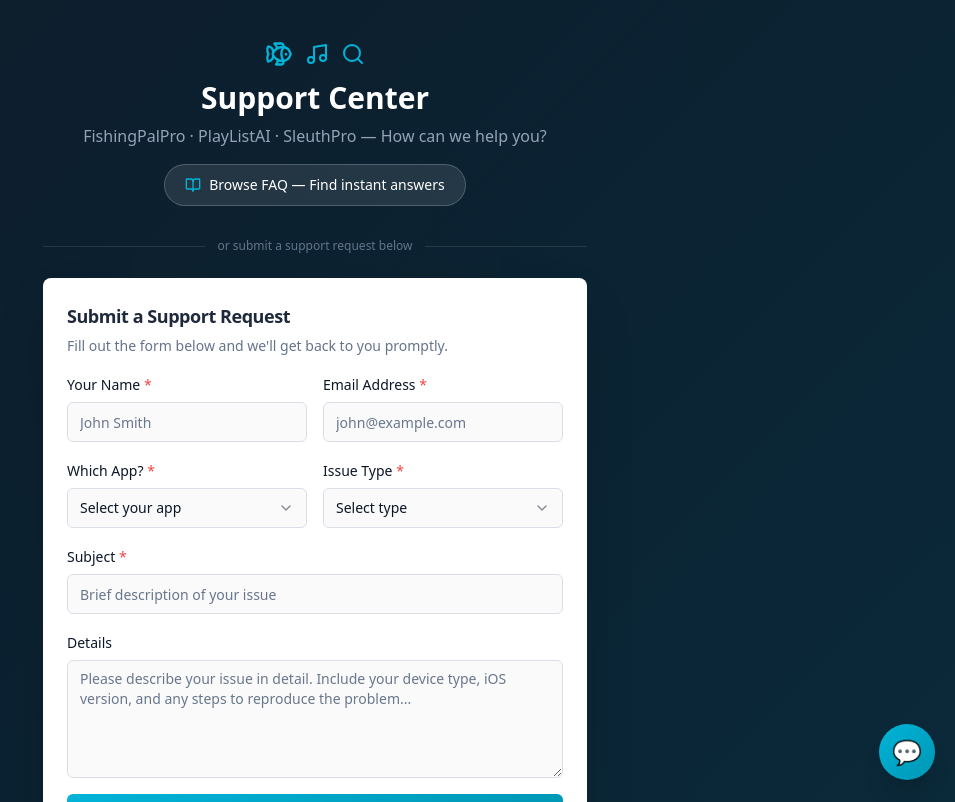
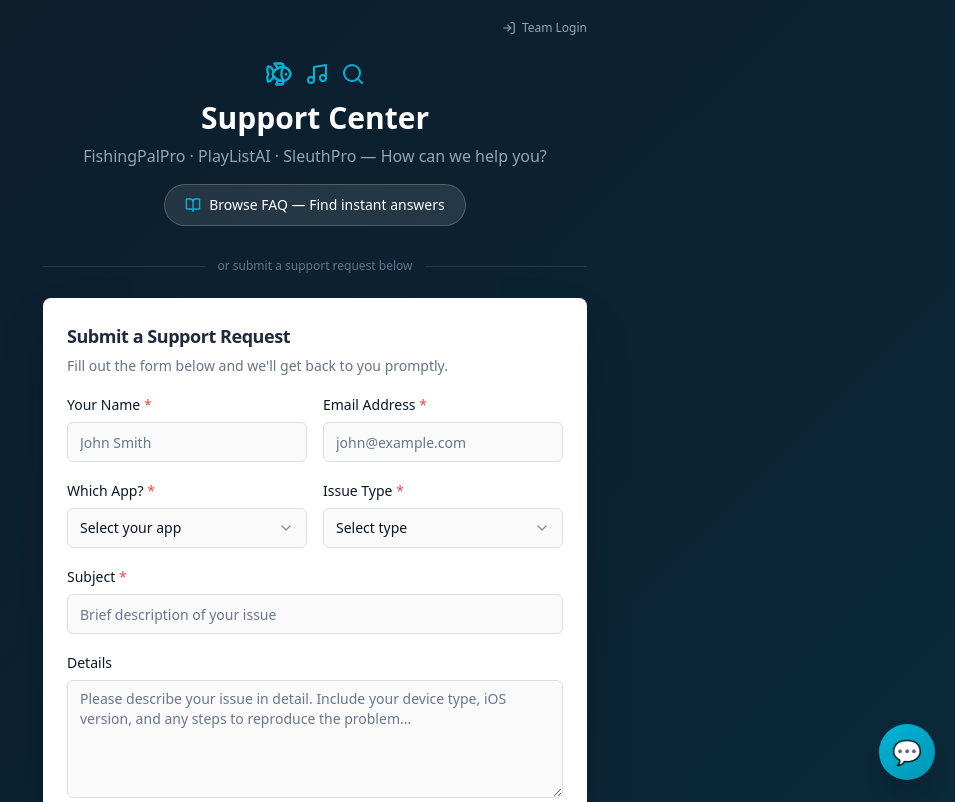
Before and after one commit to Maverick9123/app-support-desk, a Next.js app: page /portal in a window 1280 px wide. Shown: the top 802 px of the page, without its empty margins (325-1280 px from the left). Built offline with nearby package versions, Linux system fonts and the light colour scheme.

Commit message:
Update page.tsx

```diff
--- a/app/portal/page.tsx
+++ b/app/portal/page.tsx
@@ -10,7 +10,7 @@
 import { Button } from '@/components/ui/button'
 import { Select, SelectContent, SelectItem, SelectTrigger, SelectValue } from '@/components/ui/select'
 import { Alert, AlertDescription } from '@/components/ui/alert'
-import { CheckCircle, Fish, Music, Search, AlertCircle, BookOpen } from 'lucide-react'
+import { CheckCircle, Fish, Music, Search, AlertCircle, BookOpen, LogIn } from 'lucide-react'
 
 export default function PortalPage() {
   const [form, setForm] = useState({
@@ -73,8 +73,20 @@
 
   return (
     <div className="min-h-screen" style={{ background: 'linear-gradient(135deg, #0D1B2A 0%, #0a2a3a 100%)' }}>
+
+      {/* Top Nav Bar */}
+      <div className="max-w-xl mx-auto px-4 pt-5 flex justify-end">
+        <a
+          href="/"
+          className="inline-flex items-center gap-1.5 text-slate-400 hover:text-white transition-colors text-xs font-medium"
+        >
+          <LogIn className="h-3.5 w-3.5" />
+          Team Login
+        </a>
+      </div>
+
       {/* Header */}
-      <div className="text-center pt-10 pb-8 px-4">
+      <div className="text-center pt-6 pb-8 px-4">
         <div className="flex items-center justify-center gap-3 mb-3">
           <Fish className="h-7 w-7 text-[#00B4D8]" />
           <Music className="h-6 w-6 text-[#00B4D8]" />
```
